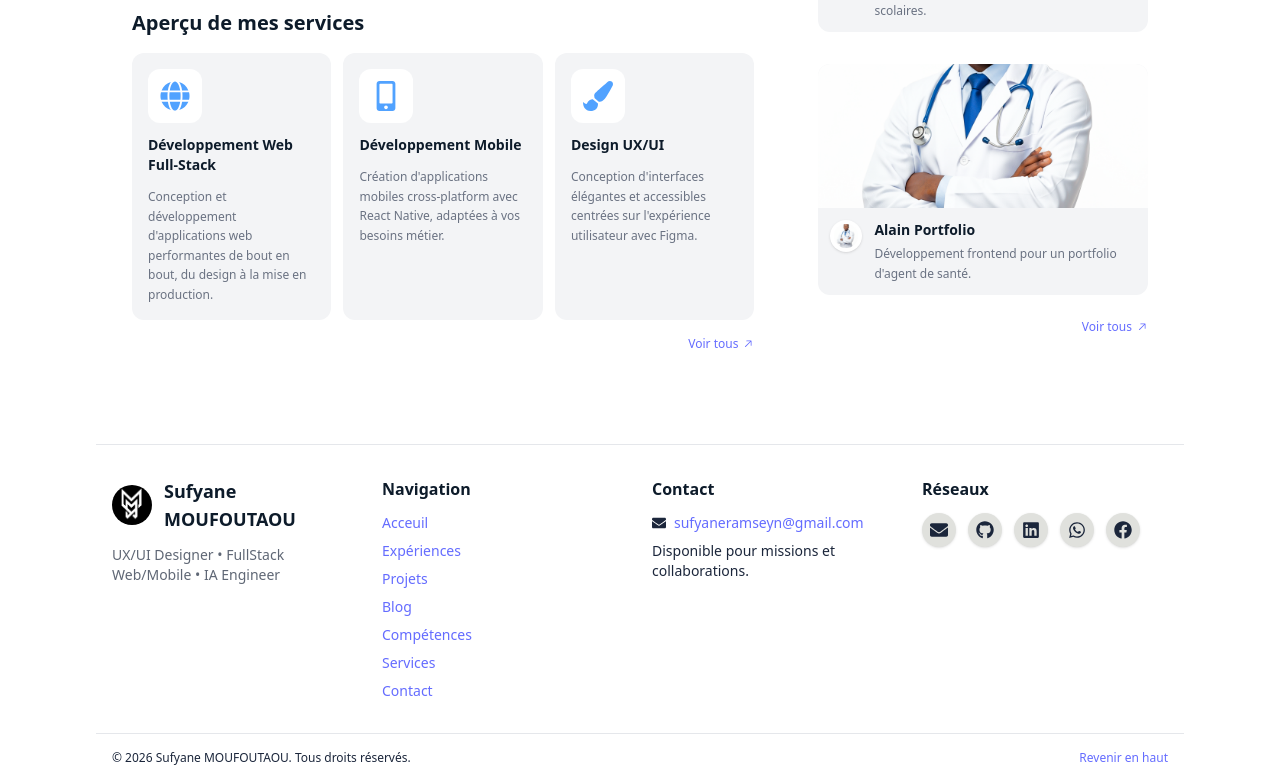
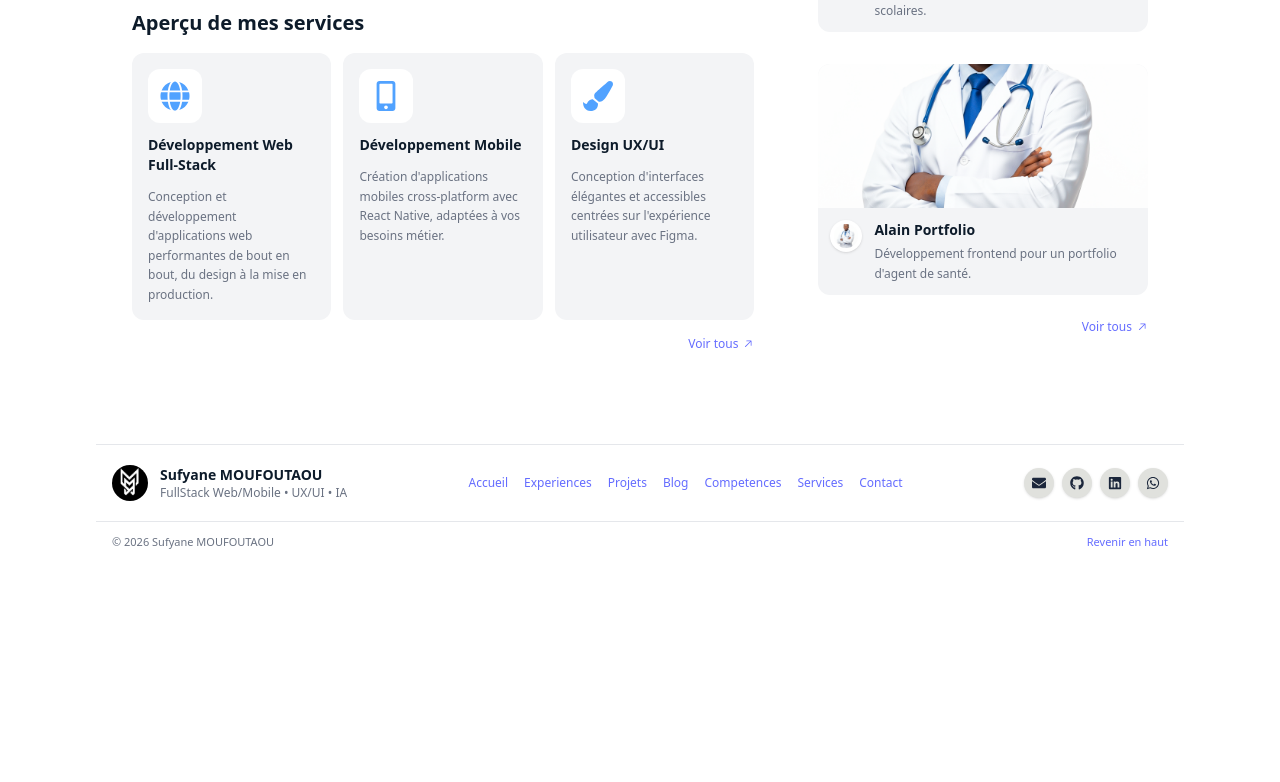
Before and after one commit to Ramseyn77/sufyanemoufoutaou, a React (Vite) app: page / in a window 1280 px wide. Shown: the part 443-1225 px from the top of the page. After the commit the page ends 1006 px from the top, so only its background shows below. Built offline with nearby package versions, Linux system fonts and the light colour scheme.

Commit message:
refactoring part 4 navbar and footer

```diff
--- a/src/components/Footer.jsx
+++ b/src/components/Footer.jsx
@@ -1,85 +1,73 @@
 import React from 'react'
 import logo2 from "../assets/img/logo2.png"
-import { FaGithub, FaLinkedin, FaWhatsapp, FaFacebook, FaEnvelope } from 'react-icons/fa'
+import { FaGithub, FaLinkedin, FaWhatsapp, FaEnvelope } from 'react-icons/fa'
+
+const quickLinks = [
+  { href: '/', label: 'Accueil' },
+  { href: '/about', label: 'Experiences' },
+  { href: '/portfolio', label: 'Projets' },
+  { href: '/blog', label: 'Blog' },
+  { href: '/skills', label: 'Competences' },
+  { href: '/services', label: 'Services' },
+  { href: '/contact', label: 'Contact' },
+]
+
+const socials = [
+  { href: 'mailto:sufyaneramseyn@gmail.com', label: 'Email', icon: FaEnvelope },
+  { href: 'https://github.com/Ramseyn77', label: 'GitHub', icon: FaGithub },
+  { href: 'https://linkedin.com/in/sufyane-ramseyn-5a5285282', label: 'LinkedIn', icon: FaLinkedin },
+  { href: 'https://wa.me/229484759044?text=Bonjour%2C%20je%20viens%20de%20votre%20portfolio%20et%20j%E2%80%99aimerais%20%C3%A9changer%20avec%20vous.', label: 'WhatsApp', icon: FaWhatsapp },
+]
 
 const Footer = () => {
   const year = new Date().getFullYear()
 
   return (
-    <>
-      <footer className="w-full bg-white dark:bg-[#0D1B2A] border-t border-gray-200 dark:border-[#1B263B] mt-8">
-        {/* Top */}
-        <div className="max-w-6xl mx-auto px-4 py-8 grid grid-cols-1 sm:grid-cols-2 lg:grid-cols-4 gap-6">
-          {/* Brand */}
-          <div className="flex flex-col gap-3">
-            <div className="flex items-center gap-3">
-              <img src={logo2} alt="logo" className="w-10 h-10 rounded-full" />
-              <span className="text-lg font-bold text-[#0D1B2A] dark:text-[#E0E1DD]">Sufyane MOUFOUTAOU</span>
+    <footer className="w-full mt-8 border-t border-gray-200 dark:border-[#1B263B] bg-white dark:bg-[#0D1B2A]">
+      <div className="max-w-6xl mx-auto px-4 py-5 flex flex-col gap-4 md:flex-row md:items-center md:justify-between">
+        <div className="flex items-center gap-3 min-w-0">
+          <img src={logo2} alt="logo" className="w-9 h-9 rounded-full flex-shrink-0" />
+          <div className="min-w-0">
+            <p className="text-sm font-semibold text-[#0D1B2A] dark:text-[#E0E1DD] truncate">Sufyane MOUFOUTAOU</p>
+            <p className="text-xs text-gray-500 dark:text-gray-400 truncate">FullStack Web/Mobile • UX/UI • IA</p>
           </div>
-            <p className="text-sm text-[#1B263B]/70 dark:text-gray-400">
-              UX/UI Designer • FullStack Web/Mobile • IA Engineer
-            </p>
         </div>
 
-          {/* Navigation */}
-          <div className="flex flex-col gap-3">
-            <h4 className="text-md font-semibold text-[#0D1B2A] dark:text-[#E0E1DD]">Navigation</h4>
-            <nav className="flex flex-col gap-2 text-sm">
-              <a href="/" className="text-[#1B263B] dark:text-gray-400 hover:text-indigo-500 dark:hover:text-blue-500 transition">Acceuil</a>
-              <a href="/about" className="text-[#1B263B] dark:text-gray-400 hover:text-indigo-500 dark:hover:text-blue-500 transition">Expériences</a>
-              <a href="/portfolio" className="text-[#1B263B] dark:text-gray-400 hover:text-indigo-500 dark:hover:text-blue-500 transition">Projets</a>
-              <a href="/blog" className="text-[#1B263B] dark:text-gray-400 hover:text-indigo-500 dark:hover:text-blue-500 transition">Blog</a>
-              <a href="/skills" className="text-[#1B263B] dark:text-gray-400 hover:text-indigo-500 dark:hover:text-blue-500 transition">Compétences</a>
-              <a href="/services" className="text-[#1B263B] dark:text-gray-400 hover:text-indigo-500 dark:hover:text-blue-500 transition">Services</a>
-              <a href="/contact" className="text-[#1B263B] dark:text-gray-400 hover:text-indigo-500 dark:hover:text-blue-500 transition">Contact</a>
+        <nav className="flex items-center gap-4 flex-wrap text-xs text-gray-500 dark:text-gray-400">
+          {quickLinks.map((link) => (
+            <a
+              key={link.href}
+              href={link.href}
+              className="hover:text-indigo-500 dark:hover:text-blue-400 transition"
+            >
+              {link.label}
+            </a>
+          ))}
         </nav>
+
+        <div className="flex items-center gap-2">
+          {socials.map(({ href, label, icon: Icon }) => (
+            <a
+              key={label}
+              href={href}
+              aria-label={label}
+              className="rounded-full bg-[#E0E1DD] dark:bg-[#1B263B] p-2 shadow hover:bg-indigo-100 dark:hover:bg-blue-900 transition"
+            >
+              <Icon className="text-[#1B263B] dark:text-gray-400 text-sm" />
+            </a>
+          ))}
+        </div>
       </div>
 
-          {/* Contact */}
-          <div className="flex flex-col gap-3">
-            <h4 className="text-md font-semibold text-[#0D1B2A] dark:text-[#E0E1DD]">Contact</h4>
-            <ul className="text-sm flex flex-col gap-2 text-[#1B263B] dark:text-gray-400">
-              <li className="flex items-center gap-2">
-                <FaEnvelope className="text-[#1B263B] dark:text-[#8CA5C4]" />
-                <a href="mailto:sufyaneramseyn@gmail.com" className="hover:text-indigo-500 dark:hover:text-blue-500 transition">sufyaneramseyn@gmail.com</a>
-              </li>
-              <li>Disponible pour missions et collaborations.</li>
-            </ul>
-          </div>
-
-          {/* Socials */}
-          <div className="flex flex-col gap-3">
-            <h4 className="text-md font-semibold text-[#0D1B2A] dark:text-[#E0E1DD]">Réseaux</h4>
-            <div className="flex items-center gap-3">
-              <a href="mailto:sufyaneramseyn@gmail.com" aria-label="Email" className="rounded-full bg-[#E0E1DD] dark:bg-[#1B263B] p-2 shadow hover:bg-indigo-100 dark:hover:bg-blue-900 transition">
-                <FaEnvelope className="text-[#1B263B] dark:text-gray-400 text-lg" />
-              </a>
-              <a href="https://github.com/Ramseyn77" aria-label="GitHub" className="rounded-full bg-[#E0E1DD] dark:bg-[#1B263B] p-2 shadow hover:bg-indigo-100 dark:hover:bg-blue-900 transition">
-                <FaGithub className="text-[#1B263B] dark:text-gray-400 text-lg" />
-              </a>
-              <a href="https://linkedin.com/in/sufyane-ramseyn-5a5285282" aria-label="LinkedIn" className="rounded-full bg-[#E0E1DD] dark:bg-[#1B263B] p-2 shadow hover:bg-indigo-100 dark:hover:bg-blue-900 transition">
-                <FaLinkedin className="text-[#1B263B] dark:text-gray-400 text-lg" />
-              </a>
-              <a href="https://wa.me/229484759044?text=Bonjour%2C%20je%20viens%20de%20votre%20portfolio%20et%20j’aimerais%20échanger%20avec%20vous.
-" aria-label="WhatsApp" className="rounded-full bg-[#E0E1DD] dark:bg-[#1B263B] p-2 shadow hover:bg-indigo-100 dark:hover:bg-blue-900 transition">
-                <FaWhatsapp className="text-[#1B263B] dark:text-gray-400 text-lg" />
-              </a>
-              <a href="https://www.facebook.com/sufyane.ramseyn" aria-label="Facebook" className="rounded-full bg-[#E0E1DD] dark:bg-[#1B263B] p-2 shadow hover:bg-indigo-100 dark:hover:bg-blue-900 transition">
-                <FaFacebook className="text-[#1B263B] dark:text-gray-400 text-lg" />
+      <div className="border-t border-gray-200 dark:border-[#1B263B]">
+        <div className="max-w-6xl mx-auto px-4 py-3 flex flex-col gap-2 text-center md:flex-row md:items-center md:justify-between md:text-left">
+          <p className="text-[11px] text-gray-500 dark:text-gray-400">© {year} Sufyane MOUFOUTAOU</p>
+          <a href="#top" className="text-[11px] text-indigo-500 dark:text-blue-400 hover:underline">
+            Revenir en haut
           </a>
         </div>
       </div>
-        </div>
-
-        {/* Bottom */}
-        <div className="border-t border-gray-200 dark:border-[#1B263B]">
-          <div className="max-w-6xl mx-auto px-4 py-4 flex flex-col sm:flex-row items-center justify-between gap-3">
-            <p className="text-xs text-[#1B263B] dark:text-gray-400">© {year} Sufyane MOUFOUTAOU. Tous droits réservés.</p>
-            <a href="#top" className="text-xs text-indigo-500 dark:text-blue-500 hover:underline">Revenir en haut</a>
-          </div>
-        </div>
     </footer>
-    </>
   )
 }
 
--- a/src/components/Navbar.jsx
+++ b/src/components/Navbar.jsx
@@ -13,11 +13,18 @@ const navLinks = [
   { to: '/contact', label: 'Contact' },
 ]
 
-const linkClass = ({ isActive }) =>
-  `text-sm font-medium transition hover:text-indigo-500 dark:hover:text-blue-400 ${
+const desktopLinkClass = ({ isActive }) =>
+  `rounded-full px-3 py-2 text-sm font-medium transition ${
     isActive
-      ? 'text-indigo-600 dark:text-blue-400 font-semibold'
-      : 'text-[#1B263B] dark:text-[#8CA5C4]'
+      ? 'bg-indigo-50 text-indigo-600 shadow-sm dark:bg-[#1B263B] dark:text-blue-400'
+      : 'text-[#1B263B] dark:text-[#8CA5C4] hover:bg-gray-100 hover:text-indigo-500 dark:hover:bg-[#1B263B] dark:hover:text-blue-400'
+  }`
+
+const mobileLinkClass = ({ isActive }) =>
+  `rounded-xl border-l-2 px-3 py-2 text-sm font-medium transition ${
+    isActive
+      ? 'border-indigo-500 bg-indigo-50 text-indigo-600 dark:border-blue-400 dark:bg-[#1B263B] dark:text-blue-400'
+      : 'border-transparent text-[#1B263B] dark:text-[#8CA5C4] hover:bg-gray-100 hover:text-indigo-500 dark:hover:bg-[#1B263B] dark:hover:text-blue-400'
   }`
 
 const Navbar = () => {
@@ -37,7 +44,7 @@ const Navbar = () => {
         {/* Liens de navigation */}
         <div className="flex flex-row items-center gap-6">
           {navLinks.map(({ to, label }) => (
-            <NavLink key={to} to={to} end={to === '/'} className={linkClass}>
+            <NavLink key={to} to={to} end={to === '/'} className={desktopLinkClass}>
               {label}
             </NavLink>
           ))}
@@ -83,7 +90,7 @@ const Navbar = () => {
                     to={to}
                     end={to === '/'}
                     onClick={() => setMenuOpen(false)}
-                    className={linkClass}
+                    className={mobileLinkClass}
                   >
                     {label}
                   </NavLink>
--- a/src/utils/data.json
+++ b/src/utils/data.json
@@ -24,8 +24,8 @@
       "nom": "Mon Portfolio",
       "description": "Template de portfolio pour jeunes freelances, personnalisable et déployable facilement.",
       "image": "logo1",
-      "categorie": "Web",
-      "technologies": ["React", "Tailwind", "Vite"],
+      "categorie": "Design",
+      "technologies": ["Figma", "UX/UI"],
       "online": false,
       "url": null,
       "visualisation": "https://github.com/Ramseyn77/Portfolio"
```
Lines whose indentation alone changed are shown as unchanged.
